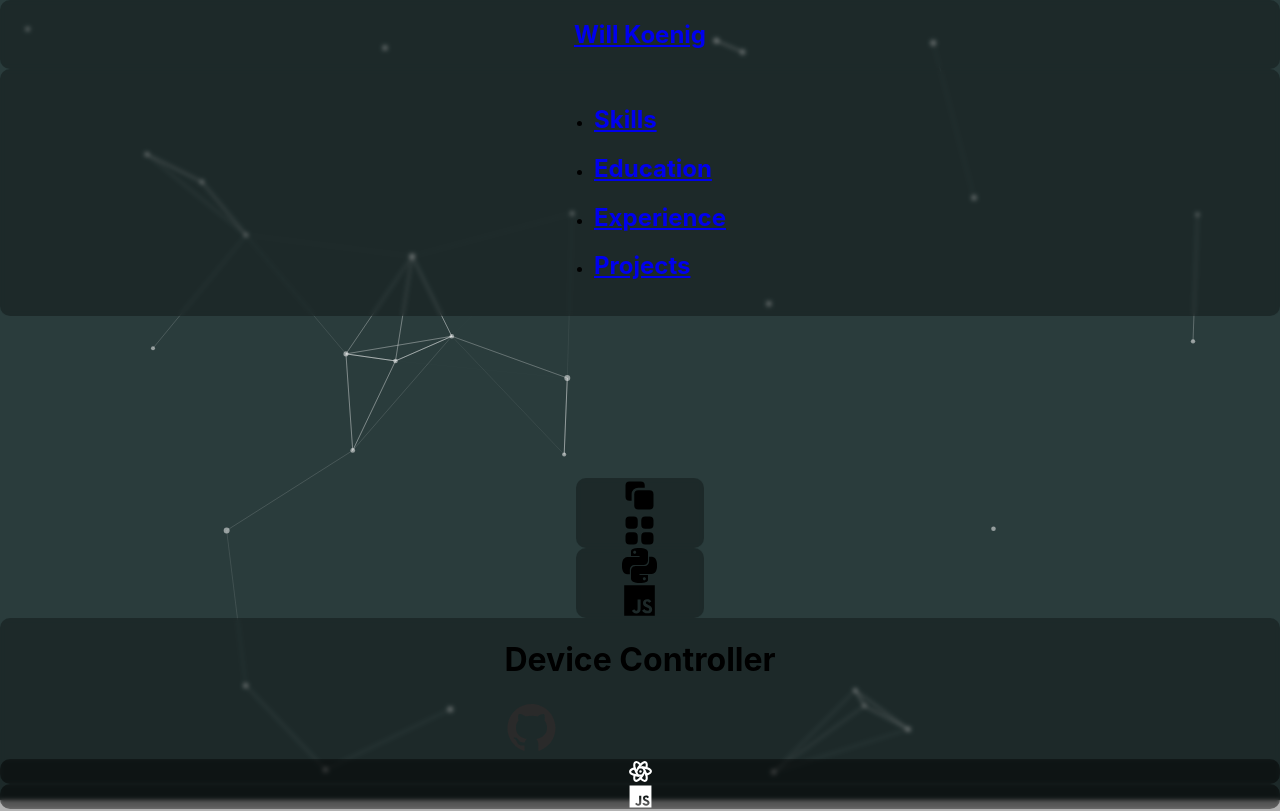
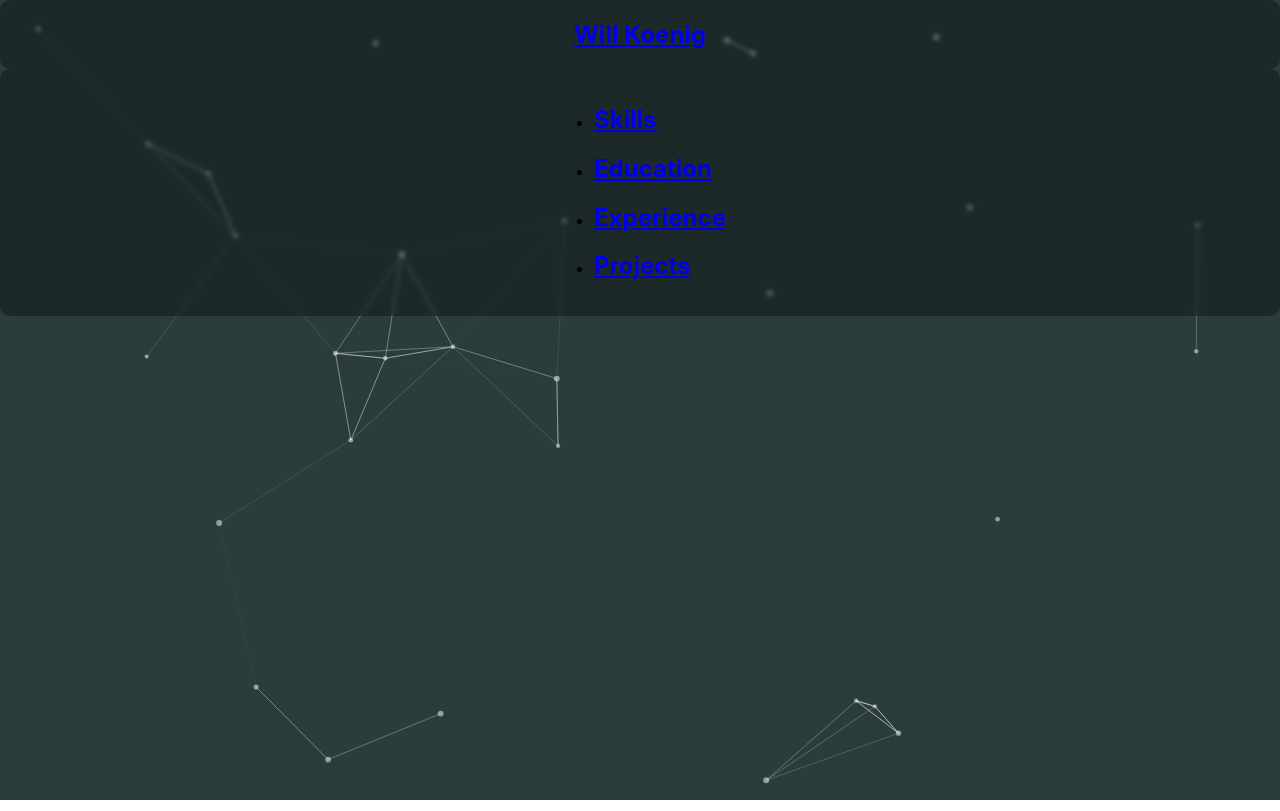
Before and after one commit to willk0814/portfolio, a React (Create React App) app: page /projects in a window 1280 px wide. Shown: the top 811 px of the page. Built offline with nearby package versions, Linux system fonts and the light colour scheme.

Commit message:
Created a new directory for projects page

```diff
--- a/src/App.js
+++ b/src/App.js
@@ -15,6 +15,9 @@ import ExperiencePage from "./Components/Pages/ExperiencePage";
 import ProjectsPage from "./Components/Pages/ProjectPage/ProjectsPage";
 import ContactMe from "./Components/Pages/ContactMe";
 
+// Import Project Page with animation carddsd
+import Projects from "./Components/Pages/Projects"
+
 
 function App() {
   return (
@@ -28,7 +31,7 @@ function App() {
             <Route path="/skills" element={<SkillsPage />} />
             <Route path="/education" element={<EducationPage />} />
             <Route path="/experience" element={<ExperiencePage />} />
-            <Route path="/projects" element={<ProjectsPage />} />
+            <Route path="/projects" element={<Projects />} />
             <Route path="/contact" element={<ContactMe />} />
           </Routes>
         </div>
--- /dev/null
+++ b/src/Components/Pages/Projects/index.js
@@ -0,0 +1,9 @@
+import React from 'react'
+
+export default function index() {
+  return (
+    <div className='pageContainer '>
+        <h1 className='text-white text-8xl'>Projects</h1>
+    </div>
+  )
+}
```
